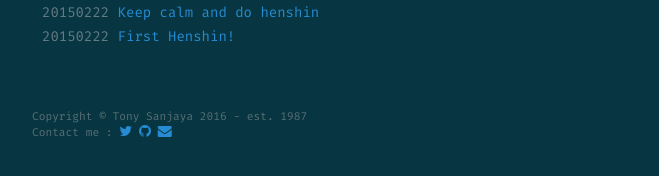
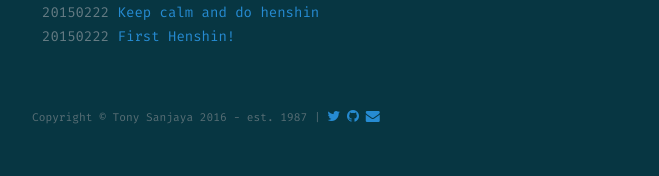
Before and after one commit to sanjayatony/sanjayatony.github.io, a Jekyll site: the page built from index.html, in a window 1280 px wide. Shown: the part 474-650 px from the top of the page, without its empty margins (308-967 px from the left). Built offline with Jekyll 4.4.1, drawn with Linux system fonts in a browser that asks for light colours; nearby versions of some CDN libraries.

Commit message:
remove contact me

```diff
--- a/_includes/footer.html
+++ b/_includes/footer.html
@@ -1,6 +1,5 @@
 <footer id="site-footer">
-    Copyright &copy; Tony Sanjaya 2016 - est. 1987<br>
-    Contact me :
+    Copyright &copy; Tony Sanjaya 2016 - est. 1987 |
     <a href="https://twitter.com/sanjayatony"><i class="fa fa-twitter" aria-hidden="true"></i></a>
     <a href="https://github.com/sanjayatony"><i class="fa fa-github" aria-hidden="true"></i></a>
     <a href="mailto:tony@sanjaya.info"><i class="fa fa-envelope" aria-hidden="true"></i></a>
```
